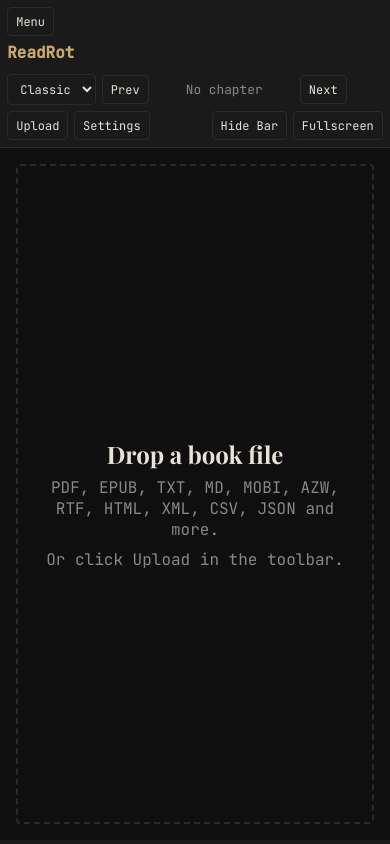
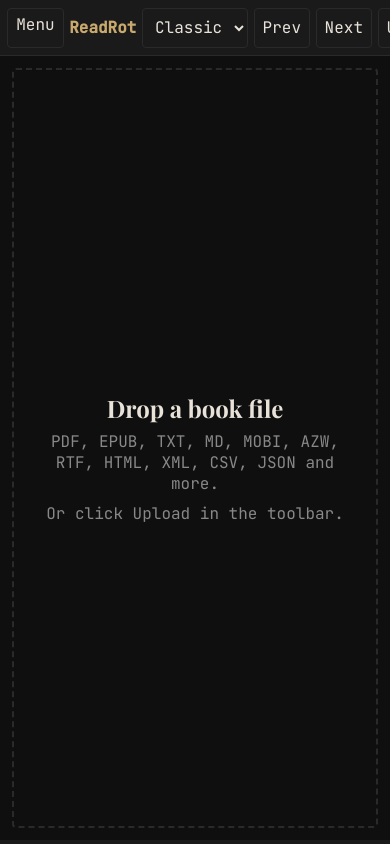
Before and after one commit to YoovanP/Reader, a plain HTML site: page index.html in a window 390 px wide. Drawn offline with nearby package versions, Linux system fonts and the light colour scheme; a script that the page names is missing.

Commit message:
feat: improve mobile UX and make drop zone open file picker

```diff
--- a/index.html
+++ b/index.html
@@ -55,6 +55,7 @@
       display: flex;
       height: 100vh;
       overflow: hidden;
+      -webkit-text-size-adjust: 100%;
       transition: background var(--transition), color var(--transition);
     }
 
@@ -175,6 +176,7 @@
       font-family: var(--font-ui);
       padding: 0.35rem 0.5rem;
       border-radius: var(--radius);
+      min-height: 34px;
     }
 
     input[type='range'] {
@@ -213,6 +215,7 @@
       flex: 1;
       position: relative;
       overflow: auto;
+      -webkit-overflow-scrolling: touch;
       background: var(--bg);
     }
 
@@ -229,6 +232,15 @@
       transition: border-color var(--transition), background var(--transition);
       padding: 1rem;
       z-index: 10;
+      cursor: pointer;
+      user-select: none;
+      -webkit-user-select: none;
+      touch-action: manipulation;
+    }
+
+    #drop-zone:focus-visible {
+      outline: 2px solid var(--accent);
+      outline-offset: 2px;
     }
 
     #drop-zone.dragover {
@@ -390,16 +402,35 @@
       #toolbar {
         gap: 0.35rem;
         padding: 0.45rem;
+        flex-wrap: nowrap;
+        overflow-x: auto;
+        white-space: nowrap;
+        scrollbar-width: none;
+      }
+
+      #toolbar::-webkit-scrollbar {
+        display: none;
+      }
+
+      #toolbar > * {
+        flex: 0 0 auto;
       }
 
       #toolbar button,
-      #toolbar select {
-        font-size: 0.75rem;
+      #toolbar select,
+      #toolbar input {
+        font-size: 16px;
+        min-height: 40px;
       }
 
       .logo {
-        width: 100%;
-        margin: 0 0 0.35rem 0;
+        width: auto;
+        margin: 0;
+      }
+
+      #chapter-indicator,
+      #load-indicator {
+        display: none;
       }
 
       #classic-reader {
@@ -410,6 +441,15 @@
       #rot-controls {
         justify-content: flex-start;
         padding: 0.7rem;
+      }
+
+      #drop-zone {
+        inset: 0.75rem;
+        padding: 1.25rem 0.9rem;
+      }
+
+      #restore-toolbar-btn {
+        min-height: 40px;
       }
     }
   </style>
@@ -578,7 +618,7 @@
       </header>
 
       <section id="reader-area">
-        <div id="drop-zone">
+        <div id="drop-zone" role="button" tabindex="0" aria-label="Tap to choose a file">
           <h2 style="font-family:var(--font-heading); margin-bottom:0.25rem;">Drop a book file</h2>
           <p style="margin:0.2rem 0; color:var(--text-muted);">PDF, EPUB, TXT, MD, MOBI, AZW, RTF, HTML, XML, CSV, JSON and more.</p>
           <p style="margin:0.4rem 0 0; color:var(--text-muted);">Or click Upload in the toolbar.</p>
--- a/src/main.js
+++ b/src/main.js
@@ -167,7 +167,27 @@ function bindFileInput() {
 
 function bindDropZone() {
   const dropZone = document.getElementById('drop-zone');
+  const uploadInput = document.getElementById('upload-btn');
   let dragDepth = 0;
+
+  const openFilePicker = () => {
+    uploadInput?.click();
+  };
+
+  dropZone.addEventListener('click', (e) => {
+    const interactive = e.target.closest('a, button, input, select, textarea');
+    if (interactive) {
+      return;
+    }
+    openFilePicker();
+  });
+
+  dropZone.addEventListener('keydown', (e) => {
+    if (e.key === 'Enter' || e.key === ' ') {
+      e.preventDefault();
+      openFilePicker();
+    }
+  });
 
   const hasFiles = (event) => {
     const types = Array.from(event.dataTransfer?.types || []);
```
